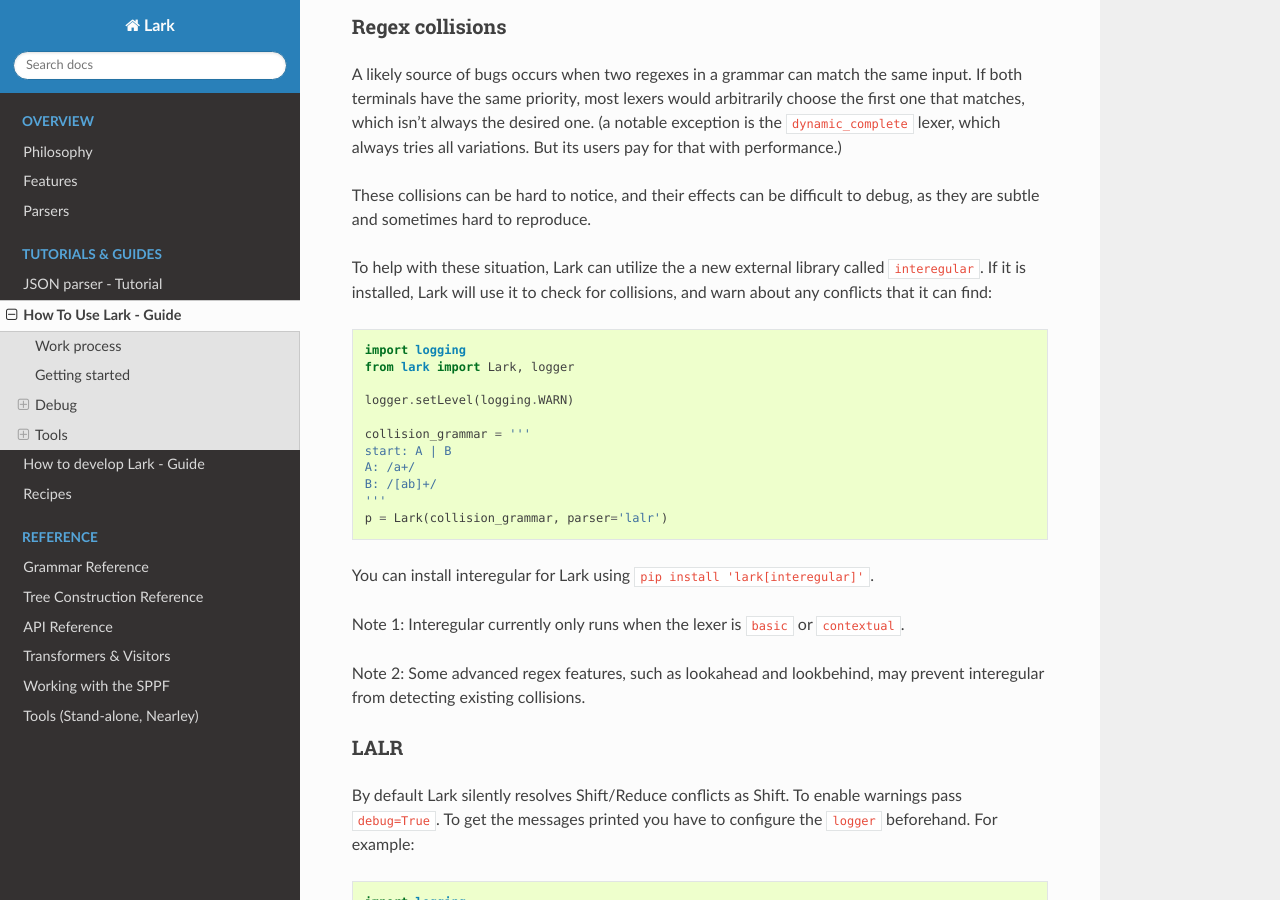
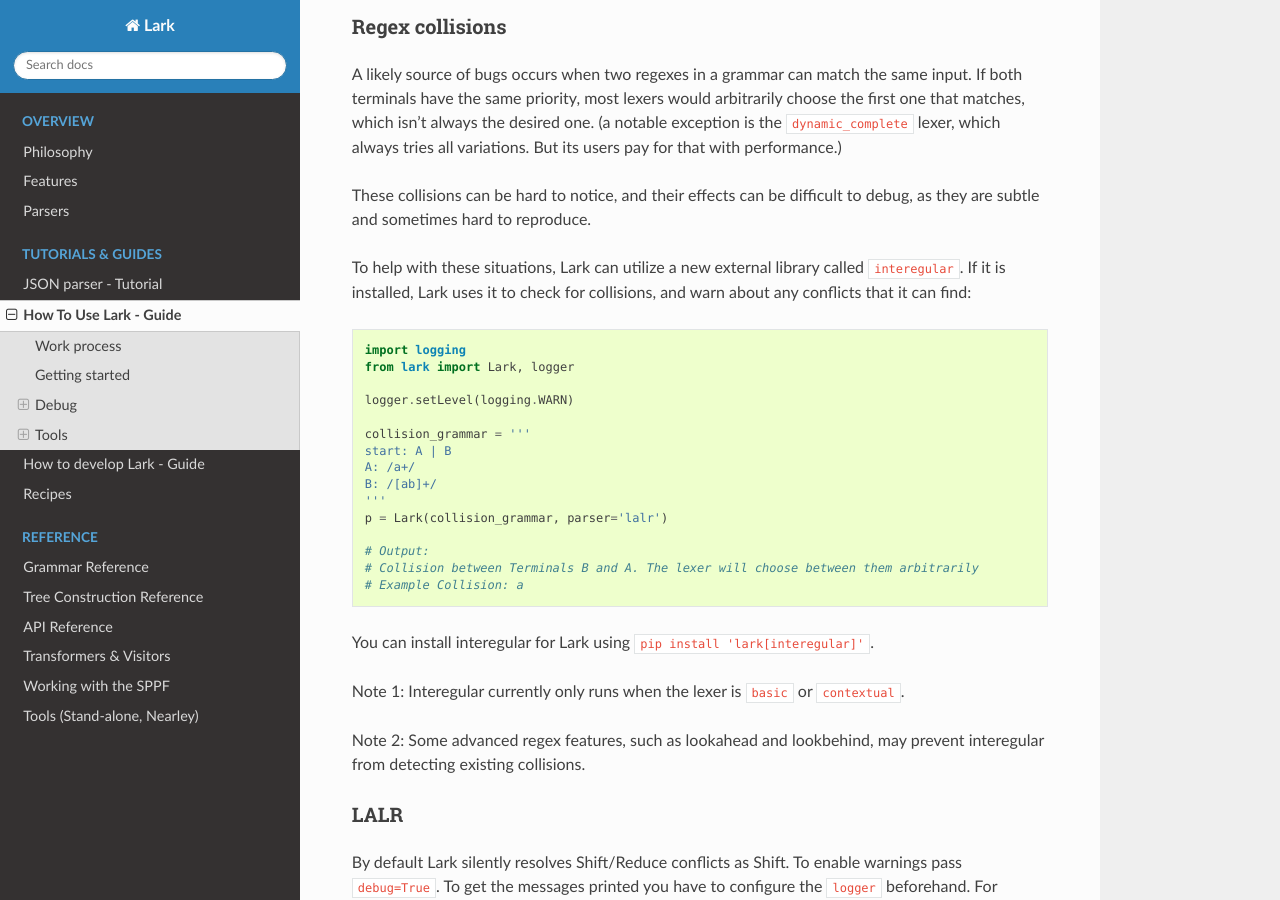
Before and after one commit to lark-parser/lark, a Sphinx documentation site: the page built from docs/how_to_use.md, in a window 1280 px wide and 900 px high, scrolled down 1347 px. Built offline with Sphinx 7.4.7 and the Read the Docs theme 2.0.0, drawn with Linux system fonts in a browser that asks for light colours; pages that are not in the unit, such as notebooks, are missing from menus.

Commit message:
Fix typos

````diff
--- a/docs/how_to_use.md
+++ b/docs/how_to_use.md
@@ -48,7 +48,7 @@
 
 These collisions can be hard to notice, and their effects can be difficult to debug, as they are subtle and sometimes hard to reproduce.
 
-To help with these situation, Lark can utilize the a new external library called `interegular`. If it is installed, Lark will use it to check for collisions, and warn about any conflicts that it can find:
+To help with these situations, Lark can utilize a new external library called `interegular`. If it is installed, Lark uses it to check for collisions, and warn about any conflicts that it can find:
 
 ```
 import logging
@@ -62,6 +62,10 @@
 B: /[ab]+/
 '''
 p = Lark(collision_grammar, parser='lalr')
+
+# Output:
+# Collision between Terminals B and A. The lexer will choose between them arbitrarily
+# Example Collision: a
 ```
 
 You can install interegular for Lark using `pip install 'lark[interegular]'`.
````
Also changed, not shown: 1 other file.
